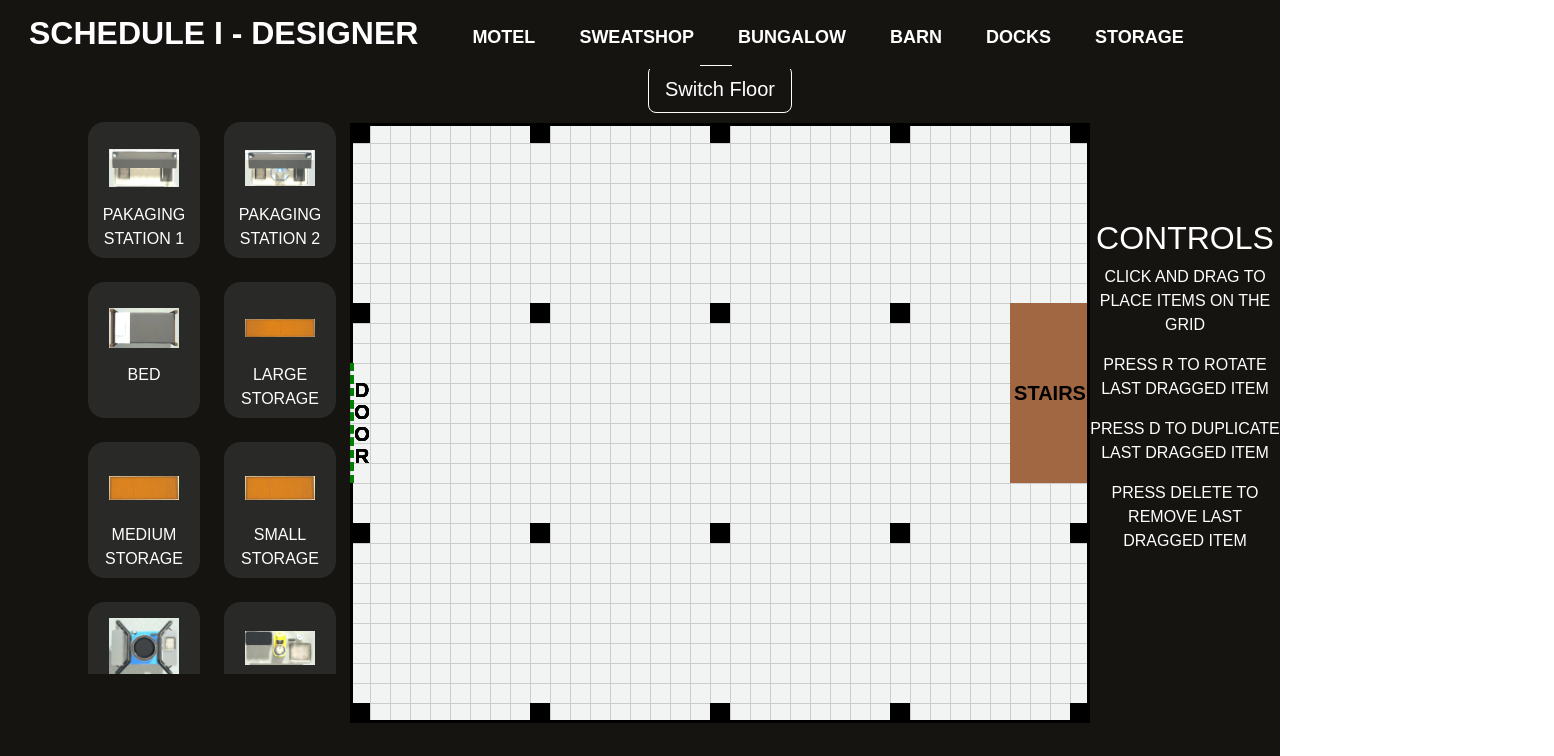
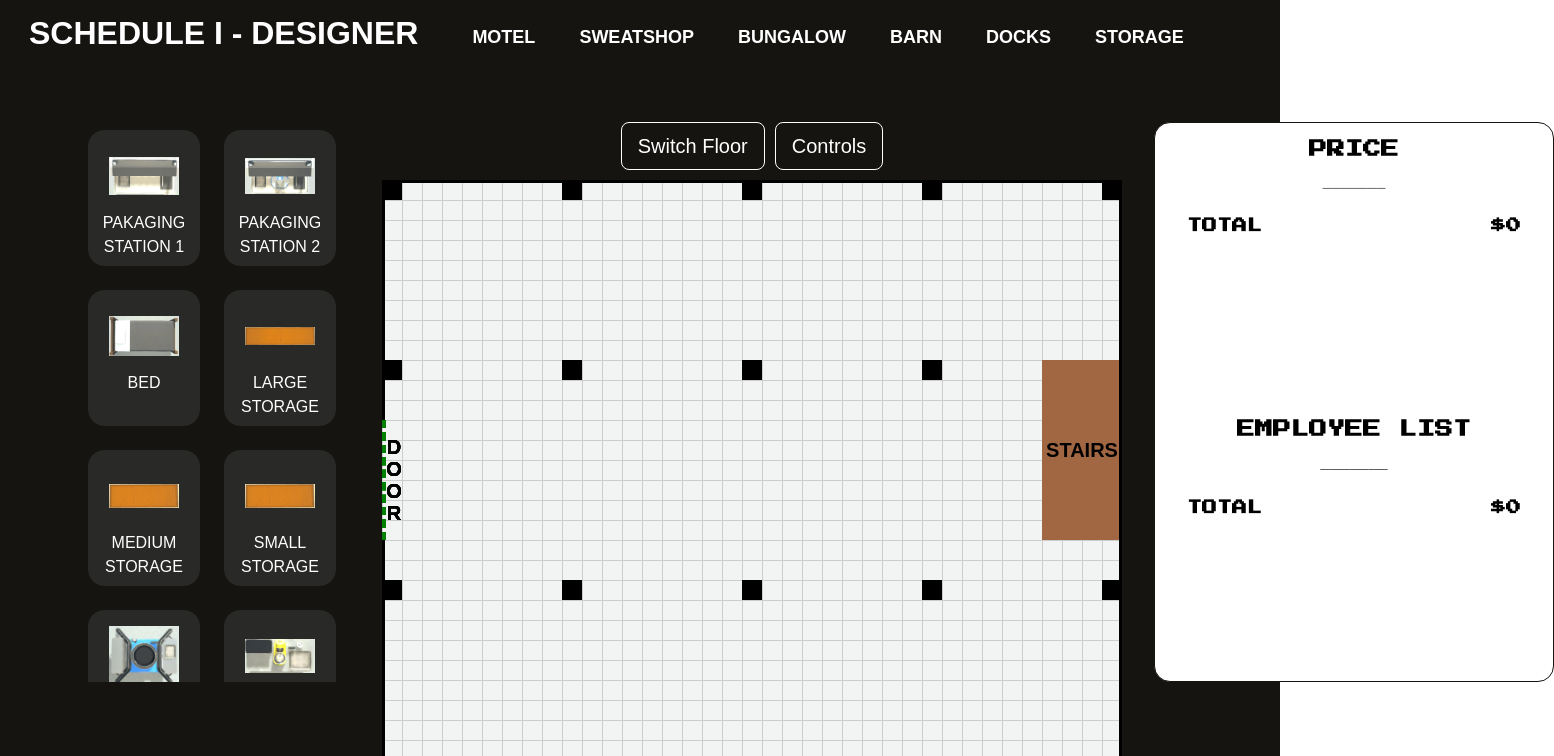
Before and after one commit to MahsumPlays/schedule1-designer, a React (Create React App) app: page / in a window 1280 px wide. Shown: the top 756 px of the page, 1554 px wide, since content can reach past the window. Built offline with nearby package versions, Linux system fonts and the light colour scheme.

Commit message:
added price & employee list, added button row

```diff
--- a/src/App.js
+++ b/src/App.js
@@ -7,6 +7,7 @@ import { HTML5Backend } from 'react-dnd-html5-backend';
 import { furnitureItems } from './data/items';
 import ItemPicker from './item-picker/ItemPicker';
 import ReactGA from 'react-ga4';
+import Calculator from './calculator/Calculator';
 
 function App() {
   const [selectedBuilding, setSelectedBuilding] = useState('Barn');
@@ -32,11 +33,7 @@ function App() {
           <CustomGrid selectedBuilding={selectedBuilding} layout={layout} setLayout={setLayout} layoutUf={layoutUf} setLayoutUf={setLayoutUf}/>
         </DndProvider>
         <div className='tutorial'>
-                      <h2>Controls</h2>
-            <p>Click and drag to place items on the grid</p>
-            <p>Press R to rotate last dragged item</p>
-            <p>Press D to duplicate last dragged item</p>
-            <p>Press Delete to remove last dragged item</p>
+          <Calculator layout={[...layout, ...layoutUf]} />
         </div>
       </div>
     </div>
--- a/src/App.scss
+++ b/src/App.scss
@@ -19,7 +19,6 @@
 }
 
 .App-header {
-  background-color: #282c34;
   min-height: 100vh;
   display: flex;
   flex-direction: column;
@@ -43,14 +42,19 @@
 }
 
 .app-content {
-  height: 80vh;
   display: flex;
   flex-direction: row;
   justify-content: space-around;
-  align-items: center;
+  align-items: flex-start;
   margin-left: 5rem;
+  margin-top: 3rem;
+  gap: 2rem;
 }
 
 .tutorial {
   color: $white;
+  display: flex;
+  flex-direction: column;
+  align-items: flex-start;
+  overflow-y: visible;
 }
--- a/src/calculator/Calculator.js
+++ b/src/calculator/Calculator.js
@@ -1,4 +1,4 @@
-import React, { useState, useEffect } from 'react';
+import React from 'react';
 import './Calculator.scss';
 import ItemPrice from './price/ItemPrice';
 import EmployeeList from './employee/EmployeeList';
@@ -8,7 +8,7 @@ const Calculator = ({ layout }) => {
     return(
         <div className="calculator-container">
             <ItemPrice layout={layout}></ItemPrice>
-            <EmployeeList></EmployeeList>
+            <EmployeeList layout={layout}></EmployeeList>
         </div>
     );
 }
--- a/src/calculator/Calculator.scss
+++ b/src/calculator/Calculator.scss
@@ -1,15 +1,109 @@
+@import '../styles/variables';
+@import url('https://fonts.googleapis.com/css2?family=VT323&display=swap');
+@import url('https://fonts.googleapis.com/css2?family=Press+Start+2P&display=swap');
+@import url('https://fonts.googleapis.com/css2?family=Share+Tech+Mono&display=swap');
+@import url('https://fonts.googleapis.com/css2?family=IBM+Plex+Mono&display=swap');
+@import url('https://fonts.googleapis.com/css2?family=Major+Mono+Display&display=swap');
+@import url('https://fonts.googleapis.com/css2?family=Fira+Mono&display=swap');
+@import url('https://fonts.googleapis.com/css2?family=Cutive+Mono&display=swap');
+
 .calculator-container {
-    background-color: grey;
-    height: 70vh;
+    background-color: white;
     width: 25rem;
     display: flex;
     flex-direction: column;
-}
+    min-height: 70vh;
+    align-self: flex-start;
+    max-height: none;
+    border: 1px solid $primary;
+    border-radius: 1rem;
+    color: black;
+  }
+
 
 .employee-list-container {
-    height: 50%;
+    min-height: 20vh;
+    max-height: fit-content;
+    padding-bottom: 1rem;
+    font-family: 'Press Start 2P', monospace;
 }
 
 .item-price-container {
-    height: 50%;
+    min-height: 35vh;
+    max-height: fit-content;
+    padding-bottom: 1rem;
+    font-family: 'Press Start 2P', monospace;
 }
+
+.item-price-container h3 {
+    padding-top: 1rem;
+    font-size: 18px;
+    font-weight: 800;
+    font-stretch: expanded;
+}
+
+.employee-list-container h3 {
+    padding-top: 1rem;
+    font-size: 18px;
+    font-weight: 800;
+    font-stretch: expanded;
+}
+
+.item-price-container p {
+    padding-top: 0;
+    font-size: 15px;
+}
+
+.item-price-row, .employee-list-row {
+    display: flex;
+    justify-content: space-between;
+    padding-top: 0.5rem;
+    padding-left: 2rem;
+    padding-right: 2rem;
+    font-size: 12px;
+}
+
+.total-price {
+    font-size: 15px;
+    font-weight: bold;
+}
+
+.employee-list-row {
+    display: flex;
+    flex-direction: row;
+}
+
+.employee-list-price {
+    display: flex;
+    flex-direction: column;
+    align-items: flex-end;}
+
+.employee-list-price p{
+    margin-bottom: 0.25rem !important;
+}
+
+.item-price {
+    flex-grow: 1;
+    text-align: right;
+    display: flex;
+  }
+
+.item-price::before {
+    content:'';
+    border-bottom: 2px dotted #000000;
+    height: 1px;
+    flex-grow: 1;
+    display: inline-block;
+    margin-top: 1em;
+  }
+
+.employee-total-price{
+    display: flex;
+    flex-direction: column;
+    align-items: flex-end;
+}
+
+.line {
+    margin-top: 0.5rem;
+    font-family: "Lucida Console", "Courier New", monospace;
+}
--- a/src/calculator/employee/EmployeeList.js
+++ b/src/calculator/employee/EmployeeList.js
@@ -1,12 +1,98 @@
-import React, { useState, useEffect } from 'react';
+import React from 'react';
 import '../Calculator.scss';
 
-function EmployeeList() {
+const EmployeeList = ({ layout }) => {
 
+    const botanistItems = ['Pot', 'Drying Rack'];
+    const cleanerItems = ['Trash Can'];
+    const chemistItems = ['Cauldron', 'Mixing Station 1', 'Mixing Station 2', 'Chemistry Station', 'Lab Oven'];
 
+    const botanistAmount = () => {
+        const count = layout.filter(item => botanistItems.includes(item.name)).length;
+        return (count === 0 ? 0 : Math.ceil(count / 8));
+      };
+    const botanistDailyPrice = () => {
+        return (botanistAmount() === 0 ? " " : (botanistAmount() * 200));
+    };
+    const botanistPrice = () => {
+        return (botanistAmount() === 0 ? " " : (botanistAmount() * 1500));
+    };
+
+    const formatPrice = (price) => {
+        return price.toLocaleString('en-US', { style: 'currency', currency: 'USD', minimumFractionDigits: 0 });
+    };
+
+    const chemistAmount = () => {
+        const count = layout.filter(item => chemistItems.includes(item.name)).length;
+        return (count === 0 ? 0 : Math.ceil(count / 4));
+      };
+    const chemistDailyPrice = () => {
+        return (chemistAmount() === 0 ? " " : (chemistAmount() * 300));
+    };
+    const chemistPrice = () => {
+        return (chemistAmount() === 0 ? " " : (chemistAmount() * 3000));
+    };
+
+    const cleanerAmount = () => {
+        const count = layout.filter(item => cleanerItems.includes(item.name)).length;
+        return (count === 0 ? 0 : Math.ceil(count / 3));
+      };
+    const cleanerDailyPrice = () => {
+        return (cleanerAmount() === 0 ? " " : (cleanerAmount() * 100));
+    };
+    const cleanerPrice = () => {
+        return (cleanerAmount() === 0 ? " " : (cleanerAmount() * 1000));
+    };
+
+    const totalDailyPrice = () => {
+        return ((botanistDailyPrice() + chemistDailyPrice() + cleanerDailyPrice()));
+    }
+
+    const totalPrice = () => {
+        return ((botanistPrice() + chemistPrice() + cleanerPrice()));
+    }
     return(
         <div className="employee-list-container">
             <h3>Employee List</h3>
+            {botanistAmount() > 0 && (
+                <div className='employee-list-row'>
+                    <p>{botanistAmount()}x Botanist</p>
+                    <div className='employee-list-price'>
+                        <p>{formatPrice(botanistDailyPrice())} / day</p>
+                        <p>{formatPrice(botanistPrice())}</p>
+                    </div>
+                </div>
+            )}
+            {chemistAmount() > 0 && (
+                <div className='employee-list-row'>
+                    <p>{chemistAmount()}x Chemist</p>
+                    <div className='employee-list-price'>
+                        <p>{formatPrice(chemistDailyPrice())} / day</p>
+                        <p>{formatPrice(chemistPrice())}</p>
+                    </div>
+                </div>
+            )}
+            {cleanerAmount() > 0 && (
+                <div className='employee-list-row'>
+                    <p>{cleanerAmount()}x Cleaner</p>
+                    <div className='employee-list-price'>
+                        <p>{formatPrice(cleanerDailyPrice())} / day</p>
+                        <p>{formatPrice(cleanerPrice())}</p>
+                    </div>
+                </div>
+            )}
+            <p className='line'>_______</p>
+            <div className="item-price-row total-price">
+                <p>Total</p>
+                {totalDailyPrice() <= 0 ? (
+                    <span>{formatPrice(0)}</span>
+                ) : (
+                    <div className='employee-total-price'>
+                        <span>{formatPrice(totalDailyPrice())} / day</span>
+                        <span>{formatPrice(totalPrice())}</span>
+                    </div>
+                )}
+            </div>
         </div>
     );
 }
--- a/src/calculator/price/ItemPrice.js
+++ b/src/calculator/price/ItemPrice.js
@@ -1,4 +1,3 @@
-import React, { useState, useEffect } from 'react';
 import '../Calculator.scss';
 
 const ItemPrice = ({ layout }) => {
@@ -7,23 +6,35 @@ const ItemPrice = ({ layout }) => {
         const existingItem = acc.find(i => i.name === item.name);
         if (existingItem) {
             existingItem.price += item.price;
+            existingItem.count += 1; // Zähler erhöhen
         } else {
-            acc.push({ ...item });
+            acc.push({ ...item, count: 1 }); // Initial mit count: 1
         }
         return acc;
     }, []);
+
+    const formatPrice = (price) => {
+        return price.toLocaleString('en-US', { style: 'currency', currency: 'USD', minimumFractionDigits: 0 });
+    };
+
+    const totalPrice = aggregatedLayout.reduce((acc, item) => acc + item.price, 0);
 
     return (
         <div className="item-price-container">
             <h3>Price</h3>
             {aggregatedLayout.map((item, index) => (
                 <div key={item.name} className="item-price-row">
-                    <span>{item.name} </span>
-                    <span>{item.price}</span>
+                    <span className='item-name'>{item.count}x {item.name}</span>
+                    <span className='item-price'>{formatPrice(item.price)}</span>
                 </div>
             ))}
+            <p className='line'>_______</p>
+            <div className="item-price-row total-price">
+                <p>Total</p>
+                <span>{formatPrice(totalPrice)}</span>
+            </div>
         </div>
     );
-}
+};
 
 export default ItemPrice;
--- a/src/grid/CustomGrid.js
+++ b/src/grid/CustomGrid.js
@@ -1,4 +1,4 @@
-import React from 'react';
+import {React, useState} from 'react';
 import BarnsGrid from './barn/BarnsGrid';
 import MotelGrid from './motel/MotelGrid';
 import BungalowGrid from './bungalow/BungalowGrid';
@@ -6,11 +6,15 @@ import SweatshopGrid from './sweatshop/SweatshopGrid';
 import DocksGrid from './docks/DocksGrid';
 import StorageGrid from './storage/StorageGrid';
 import './CustomGrid.scss';
+import Button from 'react-bootstrap/Button';
+import Modal from 'react-bootstrap/Modal';
 
 const CustomGrid = ({ selectedBuilding, layout, setLayout, layoutUf, setLayoutUf }) => {
+  const [floor, setFloor] = useState(0);
+  const [showControlsDialog, setShowControlsDialog] = useState(false);
 
   const renderSelectedGrid = () => {
-    const gridProps = { layout, setLayout, layoutUf, setLayoutUf };
+    const gridProps = { layout, setLayout, layoutUf, setLayoutUf, floor };
     switch (selectedBuilding) {
       case 'Barn':
         return <BarnsGrid {...gridProps} />;
@@ -29,9 +33,51 @@ const CustomGrid = ({ selectedBuilding, layout, setLayout, layoutUf, setLayoutUf
     }
   };
 
+  const handleButtonSwitchFloor = () => {
+    setFloor((prevFloor) => (prevFloor === 0 ? 1 : 0));
+  };
+
   return (
     <div className="grid-content">
+      <div className='grid-buttons' style={{ marginBottom: '10px' }}>
+        {(selectedBuilding === 'Barn' || selectedBuilding === 'Docks') && (
+          <Button
+            type='button'
+            size='lg'
+            onClick={handleButtonSwitchFloor}
+            className='btn btn-default'
+          >
+            Switch Floor
+          </Button>
+        )}
+          <Button
+            type='button'
+            size='lg'
+            onClick={() => setShowControlsDialog(true)}
+            className='btn btn-default'
+            style={{ marginLeft: '10px' }}
+          >
+            Controls
+          </Button>
+      </div>
       {renderSelectedGrid()}
+      <Modal
+        show={showControlsDialog}
+        onHide={() => setShowControlsDialog(false)}
+        centered
+      >
+        <Modal.Header closeButton>
+          <Modal.Title>Controls</Modal.Title>
+        </Modal.Header>
+        <Modal.Body>
+          <div className="controls-dialog">
+            <p>Click and drag to place items on the grid</p>
+            <p>Press R to rotate last dragged item</p>
+            <p>Press D to duplicate last dragged item</p>
+            <p>Press Delete to remove last dragged item</p>
+          </div>
+        </Modal.Body>
+      </Modal>
     </div>
   );
 };
--- a/src/grid/barn/BarnsGrid.js
+++ b/src/grid/barn/BarnsGrid.js
@@ -1,10 +1,9 @@
 import React, { useState, useRef, useEffect } from 'react';
 import GridLayout from 'react-grid-layout';
-import Button from 'react-bootstrap/Button';
 import '../CustomGrid.scss';
 import { handleDragStop, useFurnitureDrop, useKeyboardShortcuts } from '../../services/GridService';
 
-const BarnsGrid = ({ layout, setLayout, layoutUf, setLayoutUf }) => {
+const BarnsGrid = ({ layout, setLayout, layoutUf, setLayoutUf, floor }) => {
   const cols = 37;
   const rows = 30;
   const colsUf = 18;
@@ -15,7 +14,6 @@ const BarnsGrid = ({ layout, setLayout, layoutUf, setLayoutUf }) => {
   const gridWidthUf = colsUf * cellSize;
   const gridHeightUf = rowsUf * cellSize;
 
-  const [floor, setFloor] = useState(0);
   const [layoutKey, setLayoutKey] = useState(0);
   const [layoutKeyUf, setLayoutKeyUf] = useState(0);
   const [activeItemKey, setActiveItemKey] = useState(null);
@@ -96,15 +94,13 @@ const totalBlockedCellsUf = [...blockedCellsUf, ...stairsUf];
     floorRef.current = floor;
   }, [floor]);
 
-  const handleButtonSwitchFloor = () => {
+  useEffect(() => {
     if (floor === 0) {
-      setFloor(1);
+      setLayoutKey(prev => prev + 1);
+    } else {
       setLayoutKeyUf(prev => prev + 1);
-    } else {
-      setFloor(0);
-      setLayoutKey(prev => prev + 1);
     }
-  }
+  }, [floor]);
 
   const [{ isOver }, drop] = useFurnitureDrop({
     cellSize: cellSize,
@@ -161,10 +157,6 @@ const totalBlockedCellsUf = [...blockedCellsUf, ...stairsUf];
 
   return (
     <div className="custom-grid-container">
-      <div className='grid-floor-switch' style={{ marginBottom: '10px' }}>
-        <Button type='button' size='lg' onClick={() => {handleButtonSwitchFloor()}}
-          className='btn btn-primary'>Switch Floor</Button>
-      </div>
       {floor === 0 && (
       <div
         className="grid-container"
--- a/src/grid/docks/DocksGrid.js
+++ b/src/grid/docks/DocksGrid.js
@@ -1,11 +1,10 @@
 import React, { useState, useRef, useEffect } from 'react';
 import GridLayout from 'react-grid-layout';
-import Button from 'react-bootstrap/Button';
 import '../CustomGrid.scss';
 import './DocksGrid.scss';
 import { handleDragStop, useFurnitureDrop, useKeyboardShortcuts } from '../../services/GridService';
 
-const BarnsGrid = ({ layout, setLayout, layoutUf, setLayoutUf }) => {
+const BarnsGrid = ({ layout, setLayout, layoutUf, setLayoutUf, floor }) => {
   const cols = 40;
   const rows = 28;
   const colsUf = 28;
@@ -16,7 +15,6 @@ const BarnsGrid = ({ layout, setLayout, layoutUf, setLayoutUf }) => {
   const gridWidthUf = colsUf * cellSize;
   const gridHeightUf = rowsUf * cellSize;
 
-  const [floor, setFloor] = useState(0);
   const [layoutKey, setLayoutKey] = useState(0);
   const [layoutKeyUf, setLayoutKeyUf] = useState(0);
   const [activeItemKey, setActiveItemKey] = useState(null);
@@ -244,15 +242,13 @@ const BarnsGrid = ({ layout, setLayout, layoutUf, setLayoutUf }) => {
   });
 
 
-  const handleButtonSwitchFloor = () => {
+  useEffect(() => {
     if (floor === 0) {
-      setFloor(1);
+      setLayoutKey(prev => prev + 1);
+    } else {
       setLayoutKeyUf(prev => prev + 1);
-    } else {
-      setFloor(0);
-      setLayoutKey(prev => prev + 1);
     }
-  }
+  }, [floor]);
 
   const getCellBordersFree = (x, y) => {
     const isBlocked = (x, y) => freeCells.some(cell => cell.x === x && cell.y === y);
@@ -297,10 +293,6 @@ const BarnsGrid = ({ layout, setLayout, layoutUf, setLayoutUf }) => {
 
   return (
     <div className="custom-grid-container">
-      <div className='grid-floor-switch' style={{ marginBottom: '10px' }}>
-        <Button type='button' size='lg' onClick={() => {handleButtonSwitchFloor()}}
-          className='btn btn-default'>Switch Floor</Button>
-      </div>
       {floor === 0 && (
       <div
         className="grid-container"
--- a/src/index.scss
+++ b/src/index.scss
@@ -1,8 +1,10 @@
 @import 'fonts.scss';
+@import './styles/variables';
 
 
 body {
   margin: 0;
   -webkit-font-smoothing: antialiased;
   -moz-osx-font-smoothing: grayscale;
+  background-color: $primary;
 }
```
Also changed, not shown: src/data/items.js (+14 -14 lines), src/grid/CustomGrid.scss (+9 -0 lines).
